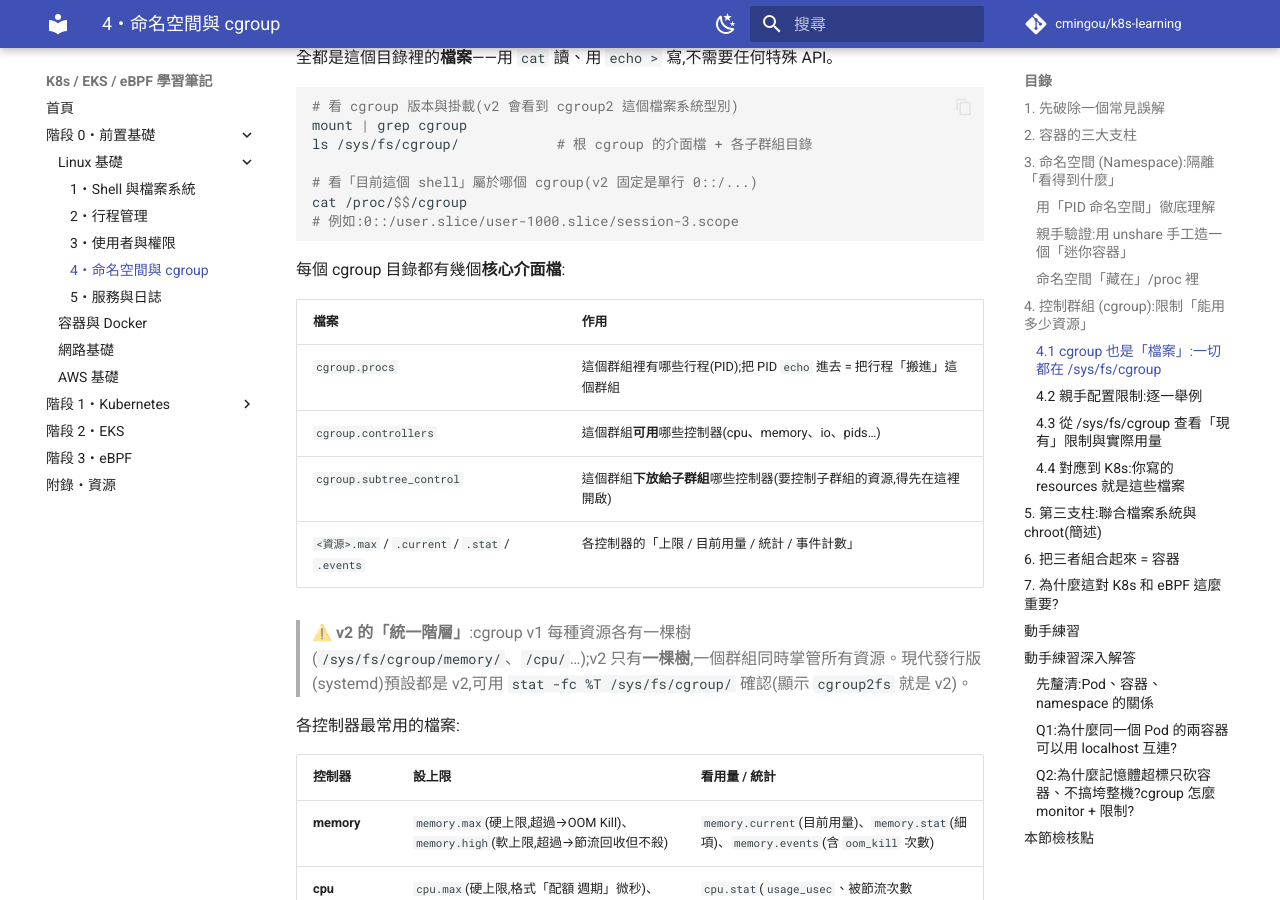
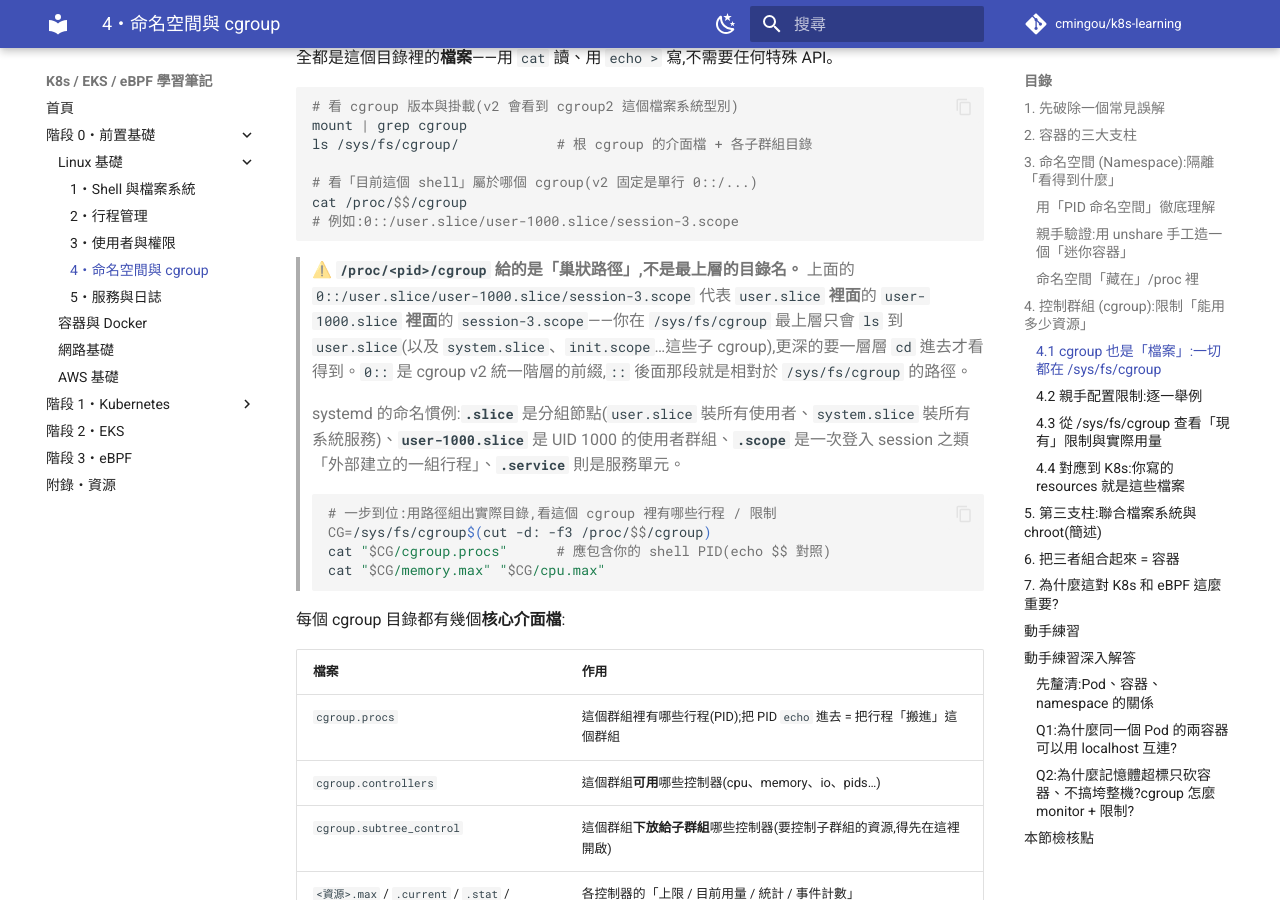
Before and after one commit to cmingou/k8s-learning, an MkDocs documentation site: the page built from docs/00-prerequisites/01-linux-basics/04-namespaces-cgroups.md, in a window 1280 px wide and 900 px high, scrolled down 5037 px. Built offline with MkDocs 1.6.1 and Material for MkDocs 9.7.7, drawn with Linux system fonts in a browser that asks for light colours; comment, search, counter and statistics services are not loaded.

Commit message:
cgroup 4.1 補充:/proc/<pid>/cgroup 是巢狀路徑的提醒
新增提醒框說明 /proc/<pid>/cgroup 給的是相對 /sys/fs/cgroup 的巢狀路徑
(user.slice → user-1000.slice → session-N.scope),最上層 ls 只看得到
user.slice;附 systemd .slice/.scope/.service 命名慣例,以及用
cut -d: -f3 一步組出實際目錄的指令。

Co-Authored-By: Claude Opus 4.8 <noreply@anthropic.com>
Claude-Session: https://claude.ai/code/session_012qP5jKw6MG2CQ5NcGtebhq

````diff
--- a/docs/00-prerequisites/01-linux-basics/04-namespaces-cgroups.md
+++ b/docs/00-prerequisites/01-linux-basics/04-namespaces-cgroups.md
@@ -181,6 +181,17 @@ ls /sys/fs/cgroup/            # 根 cgroup 的介面檔 + 各子群組目錄
 cat /proc/$$/cgroup
 # 例如:0::/user.slice/user-1000.slice/session-3.scope
 ```
+
+> ⚠️ **`/proc/<pid>/cgroup` 給的是「巢狀路徑」,不是最上層的目錄名。** 上面的 `0::/user.slice/user-1000.slice/session-3.scope` 代表 `user.slice` **裡面**的 `user-1000.slice` **裡面**的 `session-3.scope`——你在 `/sys/fs/cgroup` 最上層只會 `ls` 到 `user.slice`(以及 `system.slice`、`init.scope`…這些子 cgroup),更深的要一層層 `cd` 進去才看得到。`0::` 是 cgroup v2 統一階層的前綴,`::` 後面那段就是相對於 `/sys/fs/cgroup` 的路徑。
+>
+> systemd 的命名慣例:**`.slice`** 是分組節點(`user.slice` 裝所有使用者、`system.slice` 裝所有系統服務)、**`user-1000.slice`** 是 UID 1000 的使用者群組、**`.scope`** 是一次登入 session 之類「外部建立的一組行程」、**`.service`** 則是服務單元。
+>
+> ```bash
+> # 一步到位:用路徑組出實際目錄,看這個 cgroup 裡有哪些行程 / 限制
+> CG=/sys/fs/cgroup$(cut -d: -f3 /proc/$$/cgroup)
+> cat "$CG/cgroup.procs"      # 應包含你的 shell PID(echo $$ 對照)
+> cat "$CG/memory.max" "$CG/cpu.max"
+> ```
 
 每個 cgroup 目錄都有幾個**核心介面檔**:
 
````
